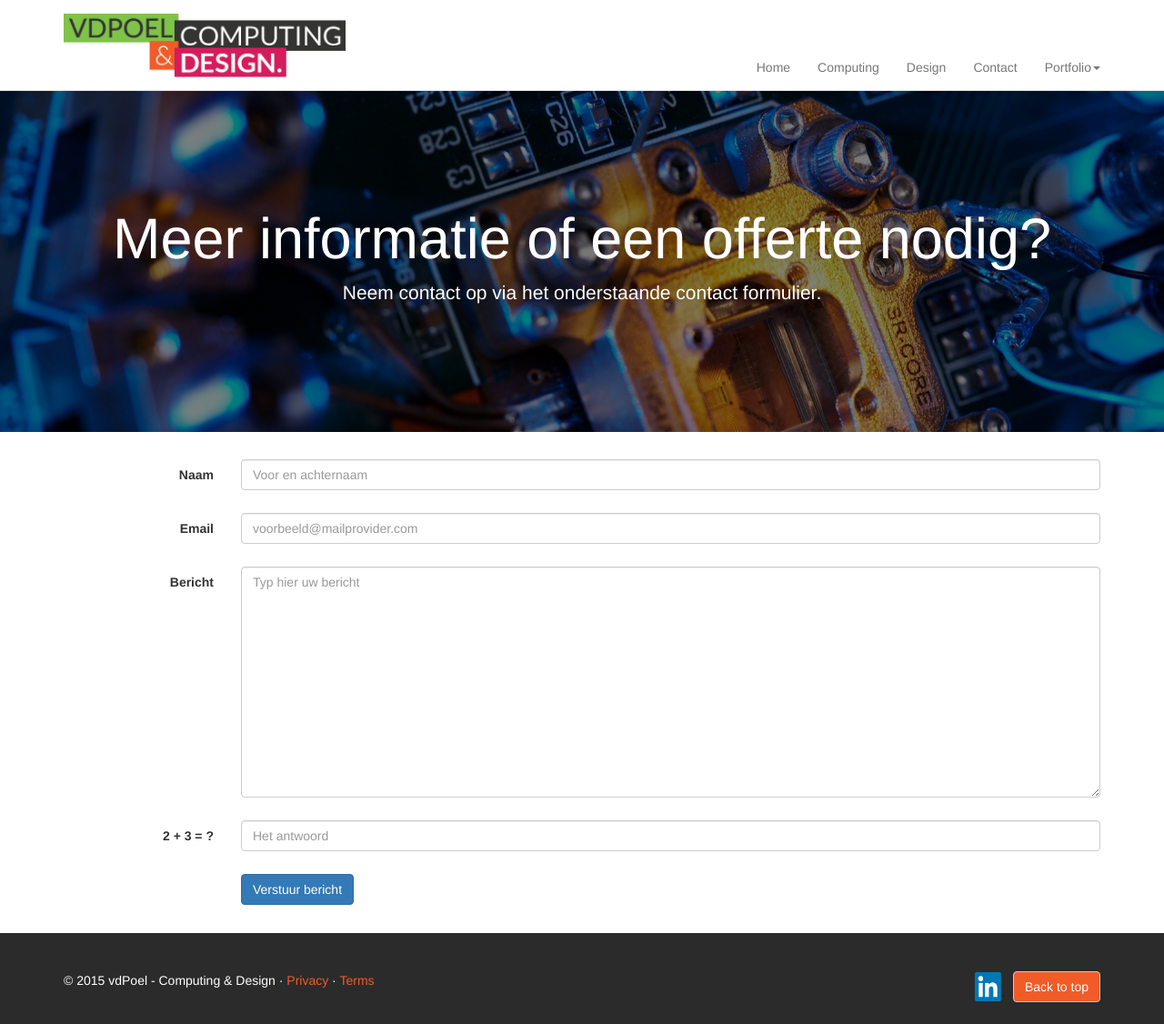
After one commit to Redcatalyst/website, a PHP site: page /contact.php in a window 1280 px wide. The commit adds this page. Shown: the whole page at 91% size. Run offline with PHP 8.4, Linux system fonts and the light colour scheme; some libraries are stand-ins or nearby versions.

Commit message:
Vele aanpassingen

```diff
--- /dev/null
+++ b/contact.php
@@ -0,0 +1,58 @@
+<?php include 'template/head.php'; ?>
+<?php include 'includes/mail.php'; ?>
+
+<div class="jumbotron computingHeader">
+  <div class="container center topContainer">
+    <h1>Meer informatie of een offerte nodig?</h1>
+    <p>Neem contact op via het onderstaande contact formulier.</p>
+  </div>
+</div>
+
+<div class="computingAbout">
+  <div class="container">
+
+    <form class="form-horizontal" role="form" method="post" action="contact.php">
+      <div class="form-group">
+          <label for="name" class="col-sm-2 control-label">Naam</label>
+          <div class="col-sm-10">
+              <input type="text" class="form-control" id="name" name="name" placeholder="Voor en achternaam" value="<?php echo htmlspecialchars($_POST['name']); ?>">
+              <?php echo "<p class='text-danger'>$errName</p>";?>
+          </div>
+      </div>
+      <div class="form-group">
+          <label for="email" class="col-sm-2 control-label">Email</label>
+          <div class="col-sm-10">
+              <input type="email" class="form-control" id="email" name="email" placeholder="voorbeeld@mailprovider.com" value="<?php echo htmlspecialchars($_POST['email']); ?>">
+              <?php echo "<p class='text-danger'>$errEmail</p>";?>
+          </div>
+      </div>
+      <div class="form-group">
+          <label for="message" class="col-sm-2 control-label">Bericht</label>
+          <div class="col-sm-10">
+              <textarea class="form-control" rows="12" name="message" placeholder="Typ hier uw bericht"><?php echo htmlspecialchars($_POST['message']);?></textarea>
+              <?php echo "<p class='text-danger'>$errMessage</p>";?>
+          </div>
+      </div>
+      <div class="form-group">
+          <label for="human" class="col-sm-2 control-label">2 + 3 = ?</label>
+          <div class="col-sm-10">
+              <input type="text" class="form-control" id="human" name="human" placeholder="Het antwoord">
+              <?php echo "<p class='text-danger'>$errHuman</p>";?>
+          </div>
+      </div>
+      <div class="form-group">
+          <div class="col-sm-10 col-sm-offset-2">
+              <input id="submit" name="submit" type="submit" value="Verstuur bericht" class="btn btn-primary">
+          </div>
+      </div>
+      <div class="form-group">
+          <div class="col-sm-10 col-sm-offset-2">
+              <?php echo $result; ?>
+          </div>
+      </div>
+  </form>
+
+  </div>
+</div>
+
+<?php include 'template/footer.php' ?>
--- a/css/style.css
+++ b/css/style.css
@@ -62,11 +62,12 @@
 
 .jumboClass {
   height: 475px !important;
-  background-image: url("../images/jumboBack.jpg");
+  background-image: linear-gradient( rgba(0, 0, 0, 0.5), rgba(0, 0, 0, 0.5) ), url("../images/jumboBack.jpg");
   background-size: cover;
   background-repeat: no-repeat;
   color: white;
 }
+
 
 /* ---  FEATURES  --- */
 .features {
@@ -141,17 +142,25 @@
 }
 
 /* --- COMPUTING --- */
-.computingAbout {
-
+.computingHeader {
+  height: 475px !important;
+  background-image: linear-gradient( rgba(0, 0, 0, 0.5), rgba(0, 0, 0, 0.5) ), url("../images/computingbg.jpg");
+  background-size: cover;
+  background-repeat: no-repeat;
+  color: white;
 }
 
 /* --- DESIGN --- */
 .designHeader {
   height: 600px !important;
-  background-image: url("../images/jumboBack.jpg");
+  background-image: linear-gradient( rgba(0, 0, 0, 0.5), rgba(0, 0, 0, 0.5) ), url("../images/designbg.jpg");
   background-size: cover;
   background-repeat: no-repeat;
   color: white;
+}
+
+.dHeaderBg {
+  background-color: #2f2f2f;
 }
 
 .designAbout {
--- /dev/null
+++ b/includes/mail.php
@@ -0,0 +1,51 @@
+<?php
+    $errName = '';
+    $errEmail = '';
+    $errMessage = '';
+    $errHuman = '';
+    $result = '';
+
+    $_POST['name']= '';
+    $_POST['email']= '';
+    $_POST['message'] = '';
+
+    if (isset($_POST["submit"])) {
+        $name = $_POST['name'];
+        $email = $_POST['email'];
+        $message = $_POST['message'];
+        $human = intval($_POST['human']);
+        $from = 'vdPoel Computing & Design';
+        $to = 'rickvanderpoel@gmail.com';
+        $subject = 'Bericht via website.';
+
+        $body = "From: $name\n E-Mail: $email\n Message:\n $message";
+
+        // Check if name has been entered
+        if (!$_POST['name']) {
+            $errName = 'Please enter your name';
+        }
+
+        // Check if email has been entered and is valid
+        if (!$_POST['email'] || !filter_var($_POST['email'], FILTER_VALIDATE_EMAIL)) {
+            $errEmail = 'Please enter a valid email address';
+        }
+
+        //Check if message has been entered
+        if (!$_POST['message']) {
+            $errMessage = 'Please enter your message';
+        }
+        //Check if simple anti-bot test is correct
+        if ($human !== 5) {
+            $errHuman = 'Your anti-spam is incorrect';
+        }
+
+        // If there are no errors, send the email
+        if (!$errName && !$errEmail && !$errMessage && !$errHuman) {
+            if (mail ($to, $subject, $body, $from)) {
+                $result='<div class="alert alert-success">Thank You! I will be in touch</div>';
+            } else {
+                $result='<div class="alert alert-danger">Sorry there was an error sending your message. Please try again later</div>';
+            }
+        }
+    }
+?>
--- a/template/head.php
+++ b/template/head.php
@@ -1,5 +1,6 @@
 <!DOCTYPE html>
 <html lang="en">
+
   <head>
     <meta charset="utf-8">
     <meta http-equiv="X-UA-Compatible" content="IE=edge">
@@ -20,4 +21,5 @@
 
   <?php include'template/nav.php' ?>
 
+
   <body>
--- a/template/nav.php
+++ b/template/nav.php
@@ -27,7 +27,7 @@
             <li class="hGreen itemBg"><a href="index.php">Home</a></li>
             <li class="hGray itemBg"><a href="computing.php">Computing</a></li>
             <li class="hMagenta itemBg"><a href="design.php">Design</a></li>
-            <li class="hOrange itemBg"><a href="#contact">Contact</a></li>
+            <li class="hOrange itemBg"><a href="contact.php">Contact</a></li>
             <li class="dropdown itemBg">
               <a href="#" class="dropdown-toggle" data-toggle="dropdown" role="button" aria-expanded="false">Portfolio<span class="caret"></span></a>
               <ul class="dropdown-menu" role="menu">
```
Also changed, not shown: computing.php (+4 -4 lines), design.php (+11 -1 lines), images/computingbg.jpg (added), images/designbg.jpg (added).
